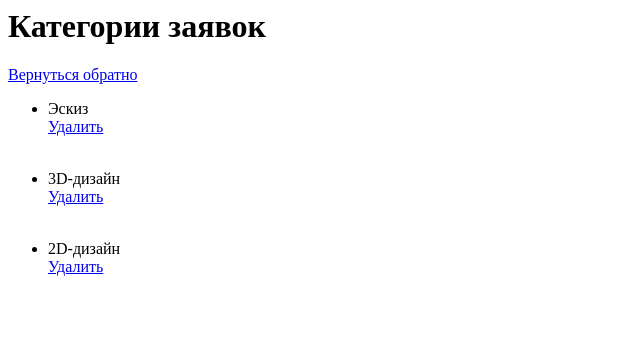
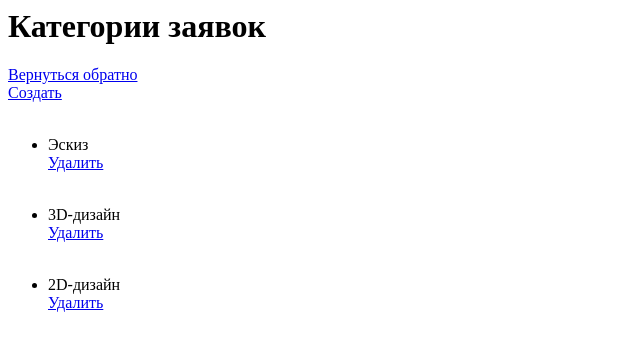
Before and after one commit to kristinatibeikina/design-studio, a Django app: template desingstudion/desingapp/templates/category_list.html in a window 1280 px wide. Shown: the top 351 px of the page, without its empty margins (0-640 px from the left). Run offline with Django 4.2, Linux system fonts and the light colour scheme; the template is opened without the code that fills it: values that come from a table or form of the project are taken from there, others are empty; data comes from the database, SQL or seed files in the repository; parts of the project's set-up code (start-up, migrations or seed data) failed here and were passed over.

```diff
--- a/desingstudion/desingapp/templates/category_list.html
+++ b/desingstudion/desingapp/templates/category_list.html
@@ -2,6 +2,7 @@
 {% if category_list %}
     <h1>Категории заявок</h1>
         <a href="{% url 'base'%}">Вернуться обратно</a><br>
+        <a href="{% url 'category_do'%}">Создать</a><br><br>
       {% for ap in category_list %}
         <ul>
             <li>{{ap.name}}</li>
```
